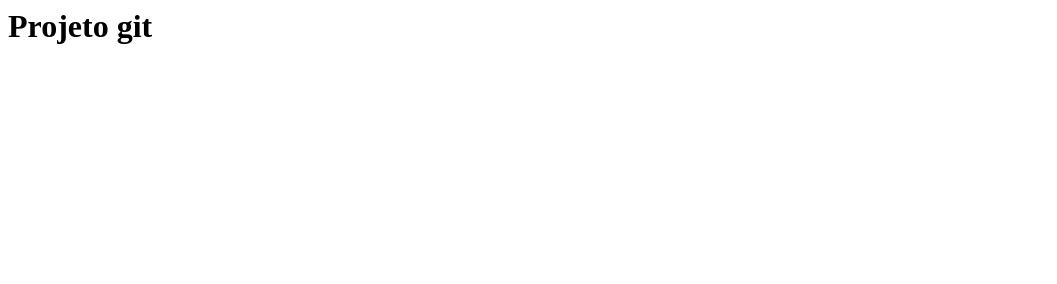
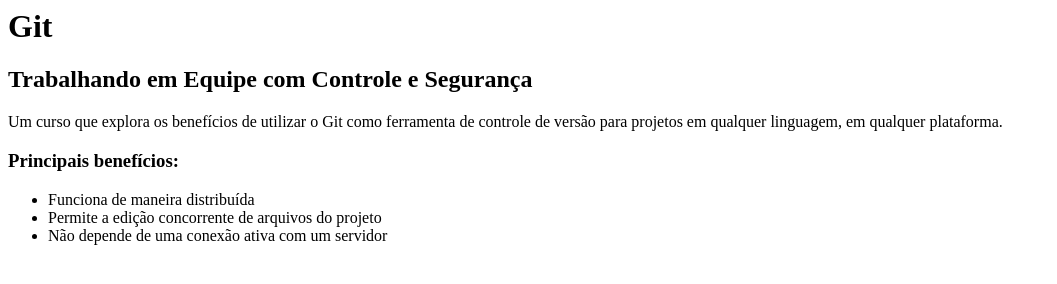
Before and after one commit to pedrocgrj/curso-git, a plain HTML site: page index.html in a window 1280 px wide. Shown: the whole page, without its empty margins (0-1057 px from the left). Drawn offline with Linux system fonts and the light colour scheme.

Commit message:
textos iniciais do projeto

```diff
--- a/index.html
+++ b/index.html
@@ -2,6 +2,16 @@
     <head>
     </head>
     <body>
-        <h1>Projeto git</h1>
+        <h1>Git</h1>
+        <h2>Trabalhando em Equipe com Controle e Segurança</h2>
+
+        <p>Um curso que explora os benefícios de utilizar o Git como ferramenta de controle de versão para projetos em qualquer linguagem, em qualquer plataforma.</p>
+
+        <h3>Principais benefícios:</h3>
+        <ul>
+            <li>Funciona de maneira distribuída</li>
+            <li>Permite a edição concorrente de arquivos do projeto</li>
+            <li>Não depende de uma conexão ativa com um servidor</li>
+        </ul>
     </body>
 </html>
```
